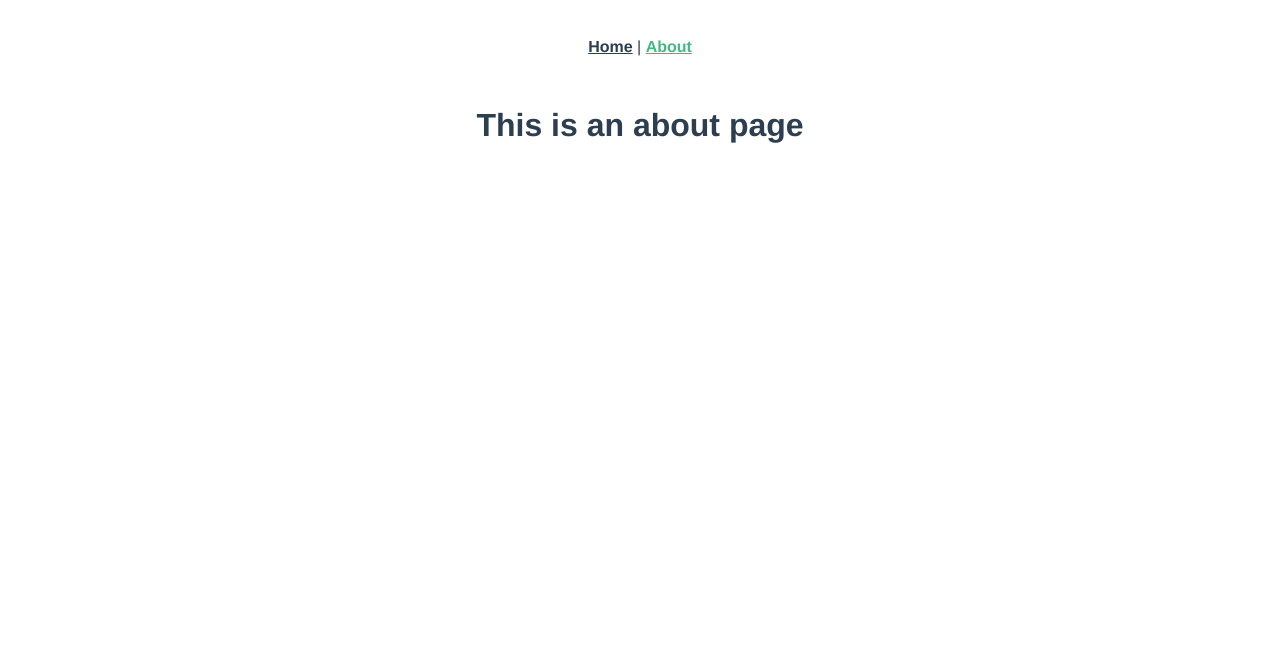
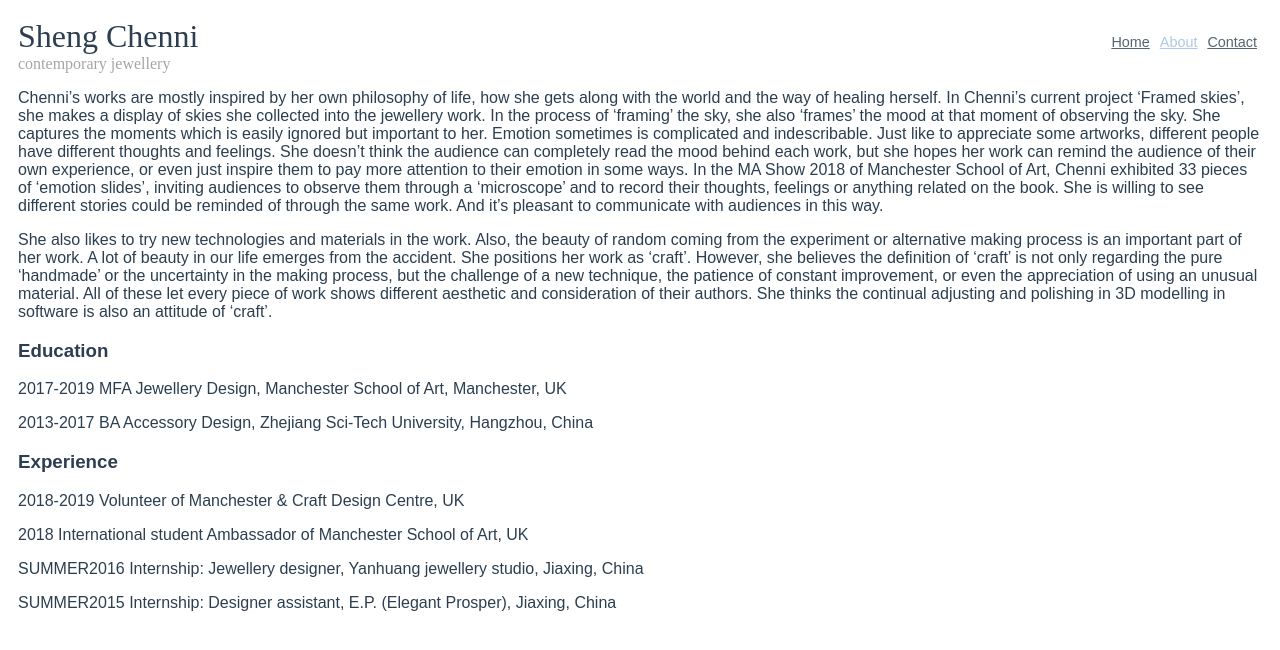
Before and after one commit to xwang1000/framed-skies, a Vue app: page /about in a window 1280 px wide. Shown: the top 650 px of the page. Built offline with nearby package versions, Linux system fonts and the light colour scheme.

Commit message:
Setup basic routing

```diff
--- a/src/App.vue
+++ b/src/App.vue
@@ -1,31 +1,56 @@
 <template>
   <div id="app">
-    <div id="nav">
-      <router-link to="/">Home</router-link> |
-      <router-link to="/about">About</router-link>
+    <div class="header">
+      <div class="header__brand">
+        <h1>Sheng Chenni</h1>
+        <p>contemporary jewellery</p>
+      </div>
+      <NavBar />
     </div>
+
     <router-view />
   </div>
 </template>
 
+<script>
+import NavBar from '@/components/NavBar.vue'
+
+export default {
+  components: {
+    NavBar
+  }
+}
+</script>
 <style>
 #app {
-  font-family: "Avenir", Helvetica, Arial, sans-serif;
+  font-family: work sans, sans-serif;
   -webkit-font-smoothing: antialiased;
   -moz-osx-font-smoothing: grayscale;
   text-align: center;
   color: #2c3e50;
-}
-#nav {
-  padding: 30px;
+  padding: 10px;
 }
 
-#nav a {
-  font-weight: bold;
-  color: #2c3e50;
+h1 {
+  font-weight: 400;
+  font-family: work sans;
 }
 
-#nav a.router-link-exact-active {
-  color: #42b983;
+.header {
+  text-align: left;
+  display: flex;
+  justify-content: space-between;
 }
+
+.header__brand * {
+  margin: 0;
+}
+
+.header__brand p {
+  font-weight: 400;
+  font-family: work sans;
+  color: grey;
+  opacity: .7;
+}
+
 </style>
--- /dev/null
+++ b/src/components/NavBar.vue
@@ -0,0 +1,26 @@
+<template>
+  <div id="nav">
+    <router-link to="/">Home</router-link>
+    <router-link to="/about">About</router-link>
+    <router-link to="/contact">Contact</router-link>
+  </div>
+</template>
+
+<style scoped>
+#nav {
+  padding: 15px 0px;
+}
+
+#nav a {
+  opacity: .8;
+  font-size: .9rem;
+  font-weight: 500;
+  font-family: work sans, sans-serif;
+  color: #2c3e50;
+  padding: 0 5px;
+}
+
+#nav a.router-link-exact-active {
+  color: rgb(154, 186, 229);
+}
+</style>
--- a/src/router.js
+++ b/src/router.js
@@ -1,7 +1,8 @@
 import Vue from "vue";
 import Router from "vue-router";
 import Home from "./views/Home.vue";
-
+import About from './views/About.vue'
+import Contact from './views/Contact.vue'
 Vue.use(Router);
 
 export default new Router({
@@ -19,8 +20,12 @@ export default new Router({
       // route level code-splitting
       // this generates a separate chunk (about.[hash].js) for this route
       // which is lazy-loaded when the route is visited.
-      component: () =>
-        import(/* webpackChunkName: "about" */ "./views/About.vue")
+      component: About
+    },
+    {
+      path: '/contact',
+      name: 'contact',
+      component: Contact
     }
   ]
 });
--- a/src/views/About.vue
+++ b/src/views/About.vue
@@ -1,5 +1,43 @@
 <template>
   <div class="about">
-    <h1>This is an about page</h1>
+    <div>
+      <p>
+        Chenni’s works are mostly inspired by her own philosophy of life, how she gets along with the world and the way of healing herself.  In Chenni’s current project ‘Framed skies’, she makes a display of skies she collected into the jewellery work. In the process of ‘framing’ the sky, she also ‘frames’ the mood at that moment of observing the sky. She captures the moments which is easily ignored but important to her. Emotion sometimes is complicated and indescribable. Just like to appreciate some artworks, different people have different thoughts and feelings. She doesn’t think the audience can completely read the mood behind each work, but she hopes her work can remind the audience of their own experience, or even just inspire them to pay more attention to their emotion in some ways. In the MA Show 2018 of Manchester School of Art, Chenni exhibited 33 pieces of ‘emotion slides’, inviting audiences to observe them through a ‘microscope’ and to record their thoughts, feelings or anything related on the book. She is willing to see different stories could be reminded of through the same work. And it’s pleasant to communicate with audiences in this way.
+      </p>
+      <p>
+        She also likes to try new technologies and materials in the work. Also, the beauty of random coming from the experiment or alternative making process is an important part of her work.  A lot of beauty in our life emerges from the accident.  She positions her work as ‘craft’. However, she believes the definition of ‘craft’ is not only regarding the pure ‘handmade’ or the uncertainty in the making process, but the challenge of a new technique, the patience of constant improvement, or even the appreciation of using an unusual material. All of these let every piece of work shows different aesthetic and consideration of their authors. She thinks the continual adjusting and polishing in 3D modelling in software is also an attitude of ‘craft’.
+      </p>
+
+      <h3>Education</h3>
+      <p>
+        2017-2019  MFA Jewellery Design, Manchester School of Art, Manchester, UK
+      </p>
+      <p>
+        2013-2017  BA Accessory Design, Zhejiang Sci-Tech University, Hangzhou, China
+      </p>
+
+      <h3>Experience</h3>
+      <p>
+        2018-2019  Volunteer of Manchester & Craft Design Centre, UK
+      </p>
+      <p>
+        2018  International student Ambassador of Manchester School of Art, UK
+      </p>
+      <p>
+        SUMMER2016  Internship: Jewellery designer, Yanhuang jewellery studio, Jiaxing, China
+      </p>
+      <p>
+        SUMMER2015  Internship: Designer assistant, E.P. (Elegant Prosper), Jiaxing, China
+      </p>
+
+    </div>
   </div>
 </template>
+
+<style scoped>
+
+.about {
+  text-align: left;
+}
+
+</style>
--- /dev/null
+++ b/src/views/Contact.vue
@@ -0,0 +1,19 @@
+<template>
+  <div class="contact">
+    <p>
+      Email: <a mailto="shengchenni2017@gmail.com">shengchenni2017@gmail.com</a>
+    </p>
+    <p>
+      Mobile: +44 (0) 7514116528
+    </p>
+    <p>
+      Instagram: sheng.jewellery
+    </p>
+  </div>
+</template>
+
+<style scoped>
+  .contact {
+    text-align: left;
+  }
+</style>
--- a/src/views/Home.vue
+++ /dev/null
@@ -1,18 +0,0 @@
-<template>
-  <div class="home">
-    <img alt="Vue logo" src="../assets/logo.png" />
-    <HelloWorld msg="Welcome to Your Vue.js App" />
-  </div>
-</template>
-
-<script>
-// @ is an alias to /src
-import HelloWorld from "@/components/HelloWorld.vue";
-
-export default {
-  name: "home",
-  components: {
-    HelloWorld
-  }
-};
-</script>
```
